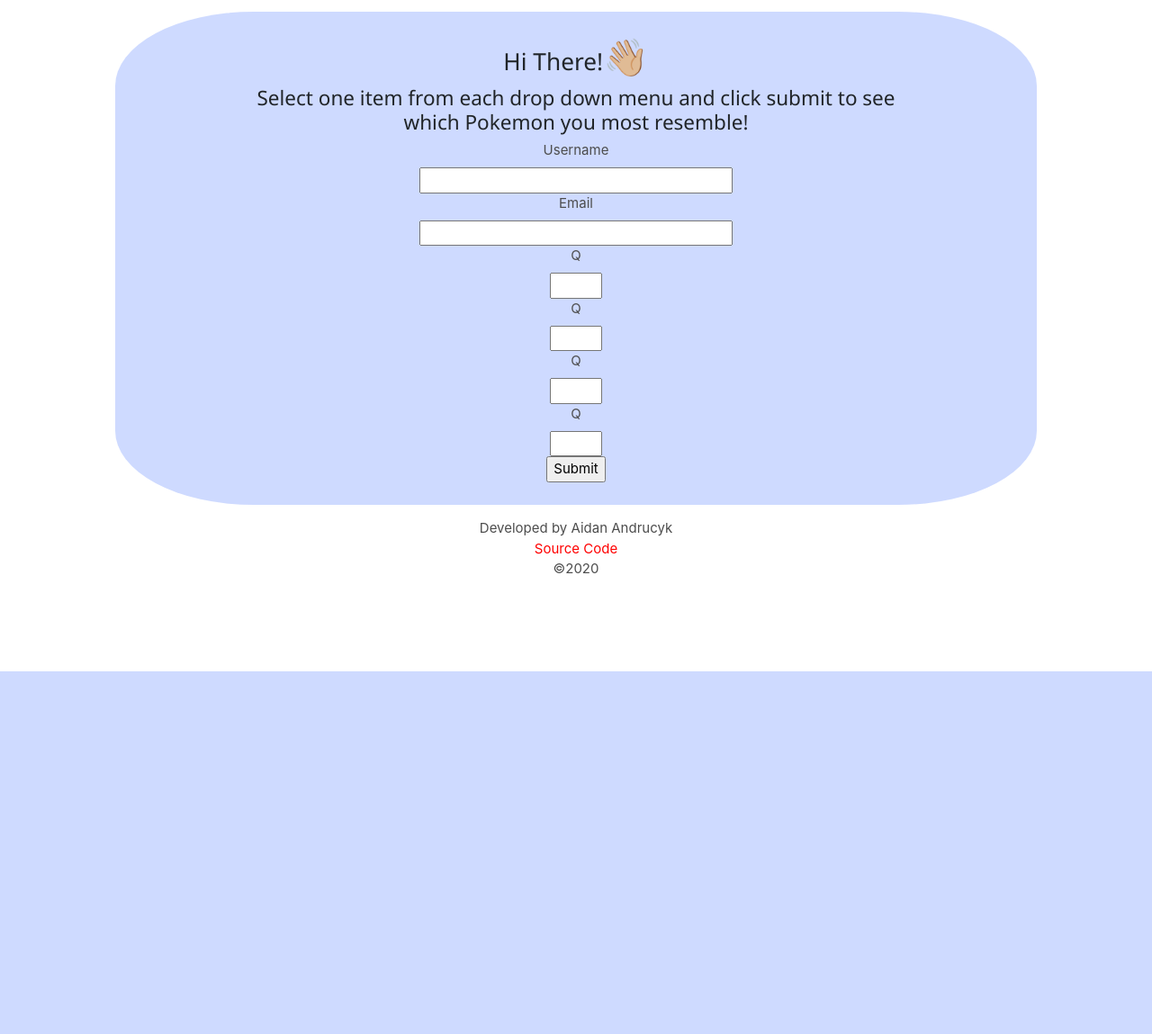
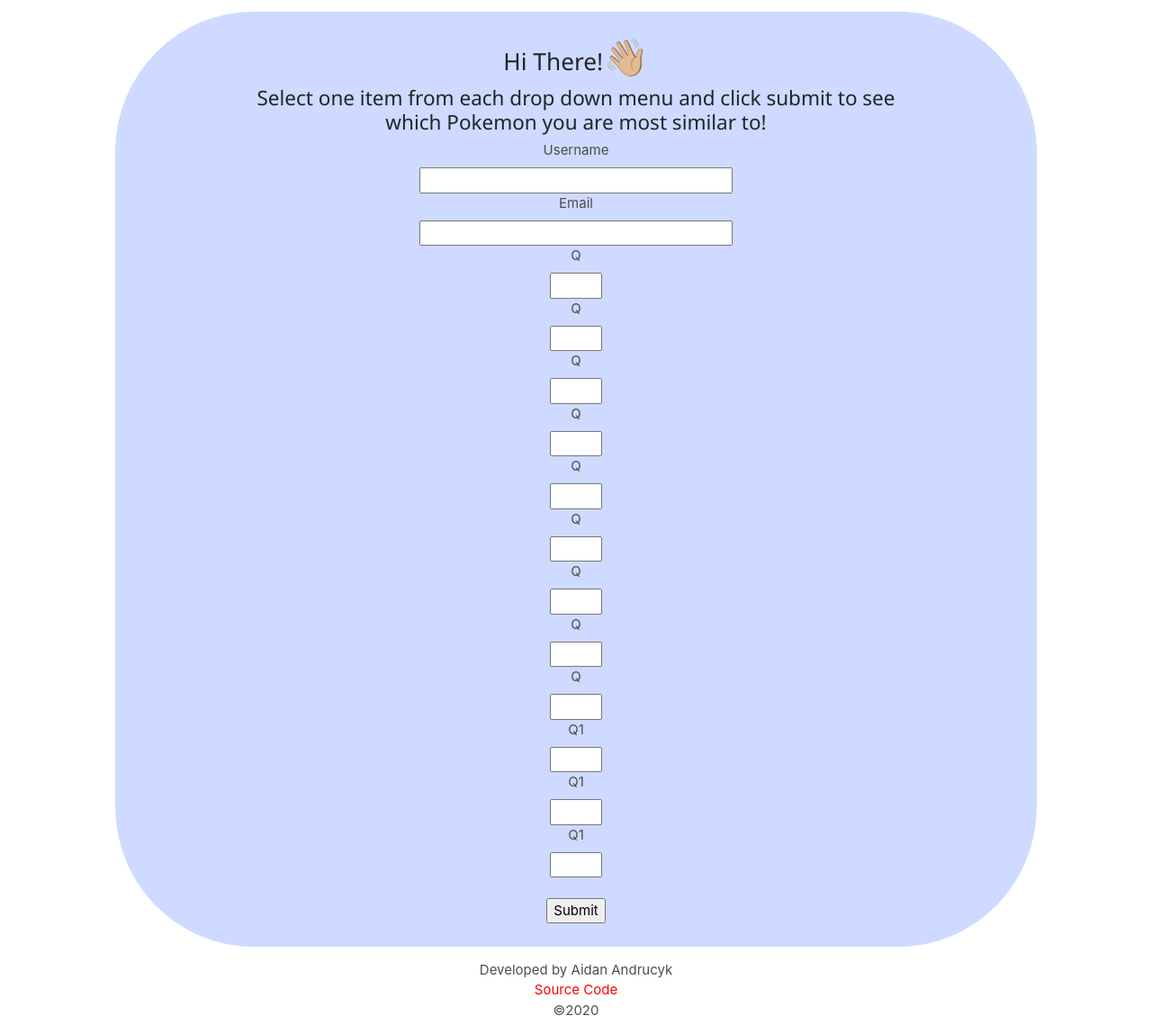
Before and after one commit to aidanandrucyk/Pok-monPersonalityTest, a Python web app: template templates/index.html in a window 1280 px wide. Shown: the part 54-1203 px from the top of the page at 90% size. Before the commit the page ends 800 px from the top, so only its background shows below. Run offline with Jinja, Linux system fonts and the light colour scheme; the template is opened without the code that fills it, so the values that code supplies are empty, except form fields; form fields are guessed from the names that the template uses; some libraries are stand-ins or nearby versions.

Commit message:
Update index.html

```diff
--- a/templates/index.html
+++ b/templates/index.html
@@ -2,7 +2,7 @@
 {% block content %}
 <div class="box">
     <h3>Hi There!<span class="wave">👋🏼</span></h3>
-    <h4>Select one item from each drop down menu and click submit to see which Pokemon you most resemble!</h4>
+    <h4>Select one item from each drop down menu and click submit to see which Pokemon you are most similar to!</h4>
     <form action="" method='post'>
                 <p>
                     {{form.username.label}} <br>
@@ -30,6 +30,43 @@
                     {{form.q4(size=1)}}
                 </p>
 
+
+
+                <p>
+                    {{form.q5.label}} <br>
+                    {{form.q5(size=1)}}
+                </p>
+                <p>
+                    {{form.q6.label}} <br>
+                    {{form.q6(size=1)}}
+                </p>
+                <p>
+                    {{form.q7.label}} <br>
+                    {{form.q7(size=1)}}
+                </p>
+                <p>
+                    {{form.q8.label}} <br>
+                    {{form.q8(size=1)}}
+                </p>
+
+
+                <p>
+                    {{form.q9.label}} <br>
+                    {{form.q9(size=1)}}
+                </p>
+                <p>
+                    {{form.q10.label}} <br>
+                    {{form.q10(size=1)}}
+                </p>
+                <p>
+                    {{form.q11.label}} <br>
+                    {{form.q11(size=1)}}
+                </p>
+                <p>
+                    {{form.q12.label}} <br>
+                    {{form.q12(size=1)}}
+                </p>
+        <br>
         <p>{{form.submit()}}</p>
     </form>
 </div>
```
